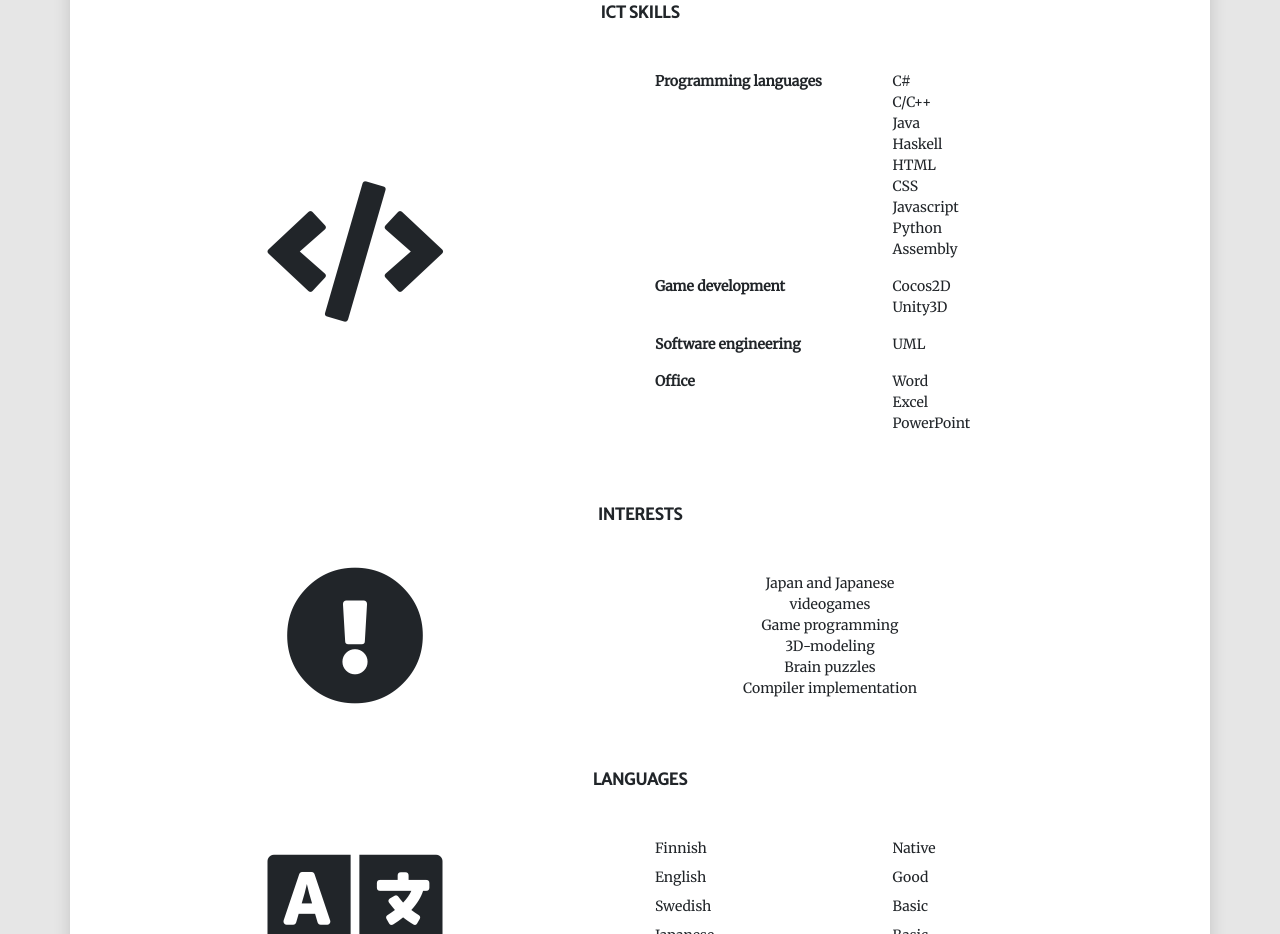
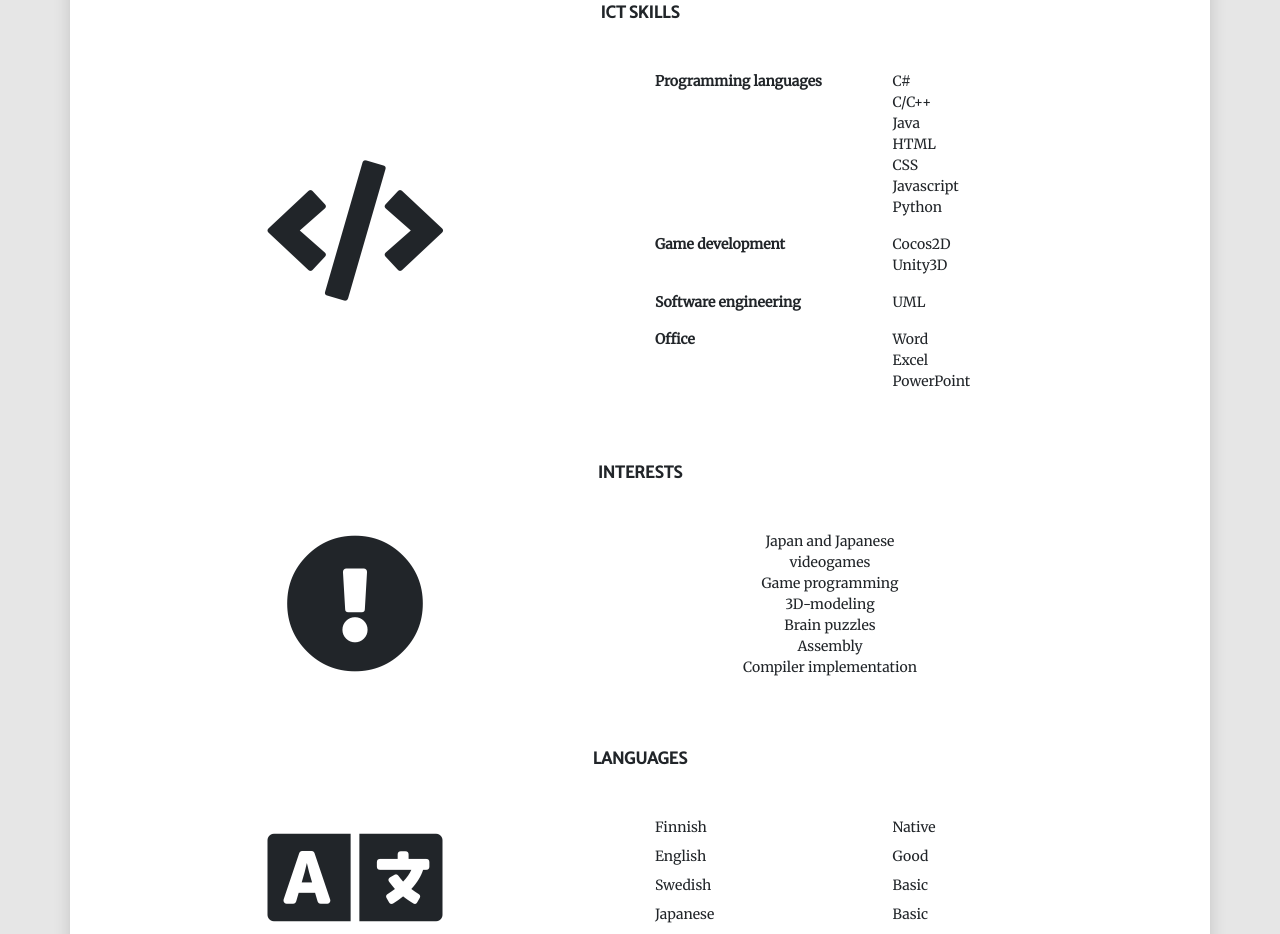
Before and after one commit to samiva/samiva.github.io, a plain HTML site: page index.html in a window 1280 px wide. Shown: the part 1171-2105 px from the top of the page. Drawn offline with nearby package versions, Linux system fonts and the light colour scheme.

Commit message:
Removed haskell and assembly from programming languages. Added assembly to interests

```diff
--- a/index.html
+++ b/index.html
@@ -216,12 +216,10 @@
                                 <li>C#</li>
                                 <li>C/C++</li>
                                 <li>Java</li>
-                                <li>Haskell</li>
                                 <li>HTML</li>
                                 <li>CSS</li>
                                 <li>Javascript</li>
                                 <li>Python</li>
-                                <li>Assembly</li>
                             </ul>
                         </div>
                     </div>
@@ -283,6 +281,7 @@
                                 <li>Game programming</li>
                                 <li>3D-modeling</li>
                                 <li>Brain puzzles</li>
+                                <li>Assembly</li>
                                 <li>Compiler implementation</li>
                             </ul>
                         </div>
```
